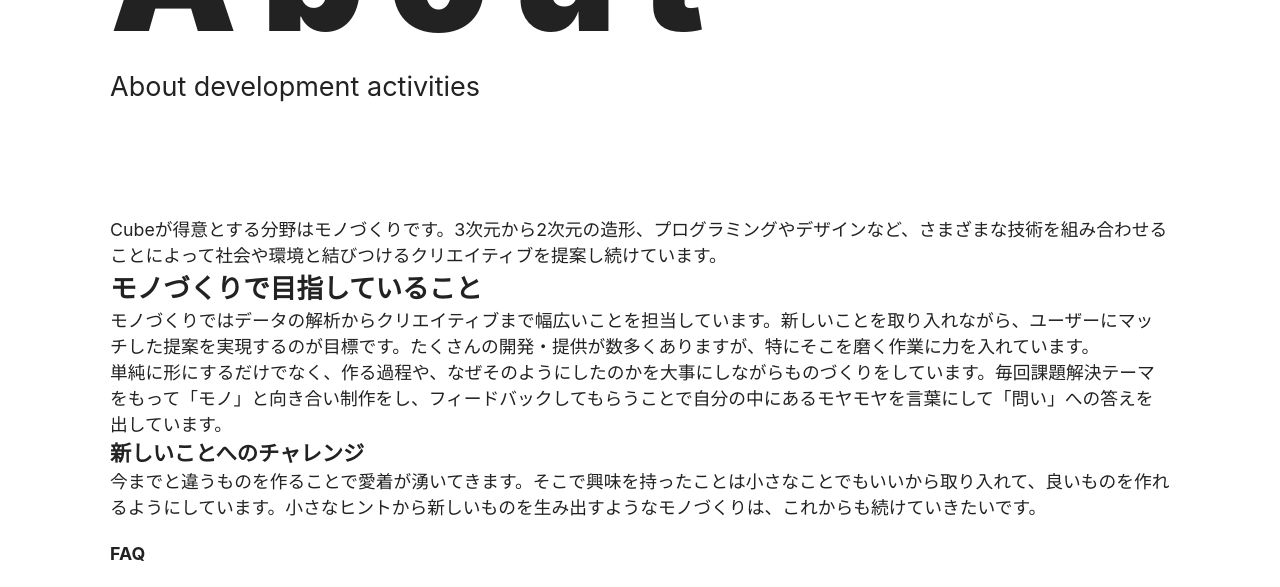
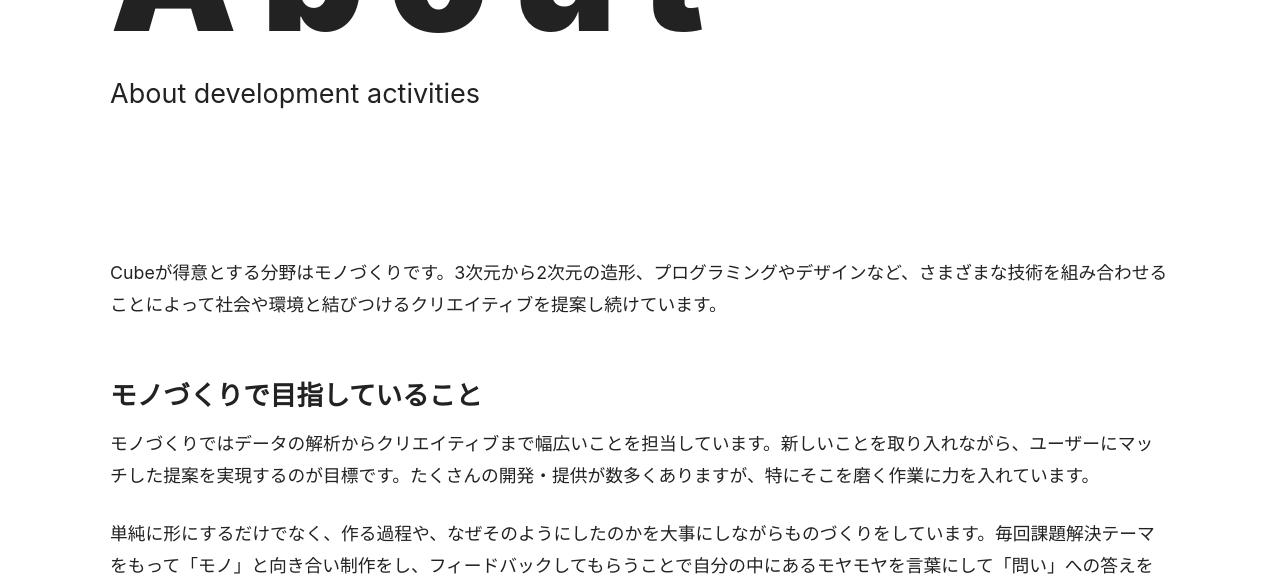
Before and after one commit to itc-s23004/blog, a Next.js app: page /about in a window 1280 px wide. Shown: the part 204-791 px from the top of the page. Built offline with nearby package versions, Linux system fonts and the light colour scheme.

Commit message:
4.6 P120~P124 end

```diff
--- /dev/null
+++ b/components/post-body.js
@@ -0,0 +1,6 @@
+import styles from 'styles/post-body.module.css'
+
+const PostBody = ({ children }) => {
+  return <div className={styles.stack}>{children}</div>
+}
+export default PostBody
--- a/pages/about.js
+++ b/pages/about.js
@@ -1,9 +1,11 @@
 import Hero from 'components/hero'
 import Container from 'components/container'
+import PostBody from 'components/post-body'
 
 const About = () => {
   return (
     <Container>
+      <PostBody>
         <Hero title='About' subtitle='About development activities' />
         <p>
           Cubeが得意とする分野はモノづくりです。3次元から2次元の造形、プログラミングやデザインなど、さまざまな技術を組み合わせることによって社会や環境と結びつけるクリエイティブを提案し続けています。
@@ -29,6 +31,7 @@
         <p>
           公開リポジトリを活用すると、全世界のどこからでもアクセスし、開発者が関連するプロジェクトのタスクを利用することができます。
         </p>
+      </PostBody>
     </Container>
   )
 }
```
Lines whose indentation alone changed are shown as unchanged.
